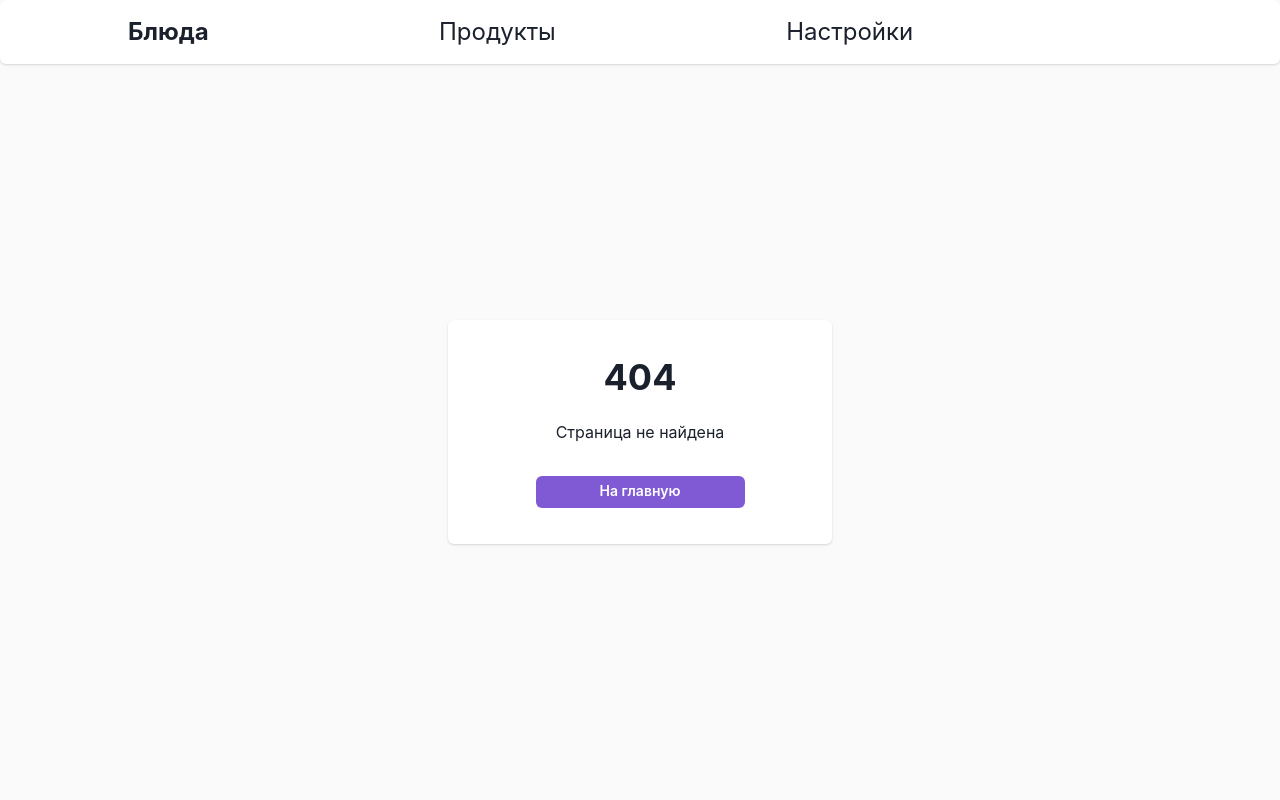
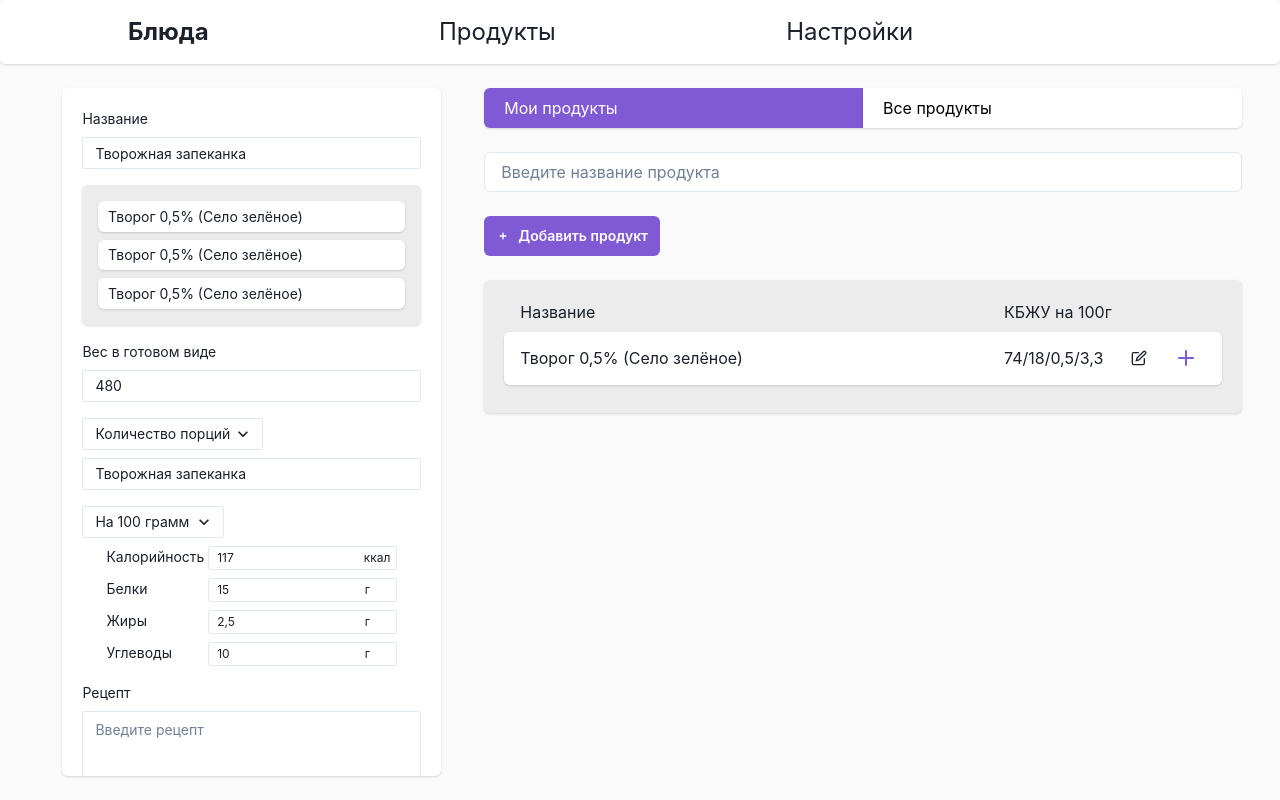
Before and after one commit to kmwk10/dish-analyzer, a React (Create React App) app in the folder frontend/: page /dishes/editor/1 in a window 1280 px wide. Before the commit this address had no page. Built offline with nearby package versions, Linux system fonts and the light colour scheme.

Commit message:
feat(frontend): configure routing for EditorDishPage

```diff
--- a/frontend/src/App.js
+++ b/frontend/src/App.js
@@ -29,7 +29,7 @@ function App() {
         <Route path="/" element={<HomeRedirect />} />
         <Route path="/auth" element={<AuthPage />} />
         <Route path="/dishes" element={<DishesPage />} />
-        <Route path="/dishes/editor" element={<EditorDishPage />} />
+        <Route path="/dishes/editor/:id" element={<EditorDishPage />} />
         <Route path="/products" element={<ProductsPage />} />
         <Route path="/settings" element={<SettingsPage />} />
         <Route path="/*" element={<NotFoundPage />} />
--- a/frontend/src/pages/Dishes/DishItem.jsx
+++ b/frontend/src/pages/Dishes/DishItem.jsx
@@ -1,7 +1,10 @@
 import { Card, Flex, Text, IconButton, Box } from "@chakra-ui/react";
 import { EditIcon } from "@chakra-ui/icons";
+import { useNavigate } from "react-router-dom";
 
 export default function DishItem({ dish, setSelectedDish }) {
+  const navigate = useNavigate();
+
   const formatNumber = (num) =>
   parseFloat(num.toFixed(1)).toLocaleString("ru-RU", { minimumFractionDigits: 0, maximumFractionDigits: 1 });
 
@@ -39,6 +42,10 @@ export default function DishItem({ dish, setSelectedDish }) {
           <IconButton
             icon={<EditIcon />}
             variant="ghost"
+            onClick={(e) => {
+              e.stopPropagation(); // Останавливаем клик, чтобы не сработал Box
+              navigate(`/dishes/editor/${dish.id}`);
+            }}
           />
         </Flex>
       </Card>
--- a/frontend/src/pages/Dishes/DishesPage.jsx
+++ b/frontend/src/pages/Dishes/DishesPage.jsx
@@ -1,12 +1,15 @@
 import { Card, Box, Input, Button, useOutsideClick } from "@chakra-ui/react";
 import { SmallAddIcon } from "@chakra-ui/icons";
 import { useState, useRef } from "react";
+import { useNavigate } from "react-router-dom";
 
 import ToggleCards from "../../components/ToggleCards";
 import DishesList from "./DishesList";
 import DishCard from "./DishCard";
 
 export default function DishesPage() {
+  const navigate = useNavigate();
+
   const [selectedSection, setSelectedSection] = useState("Мои блюда");
   const [selectedDish, setSelectedDish] = useState(null);
 
@@ -21,6 +24,7 @@ export default function DishesPage() {
   const product = {"name": "Творог 0,5% (Село зелёное)", "weight": 300}
 
   const dish = {
+    "id": 1,
     "name": "Творожная запеканка",
     "weight": 480,
     "calories": 117,
@@ -33,6 +37,7 @@ export default function DishesPage() {
   }
 
   const dish2 = {...dish}
+  dish2["id"] = 2
   dish2["name"] = "Сырники"
   dish2["recipe"] = ""
 
@@ -44,7 +49,13 @@ export default function DishesPage() {
     <Box margin="2vh 10vw">
       <ToggleCards option1={"Мои блюда"} option2={"Все блюда"} onChange={setSelectedSection}/>
       <Input size="lg" placeholder="Введите название блюда" background="white" marginBottom="3vh"/>
-      <Button size="md" leftIcon={<SmallAddIcon/>} height="3rem" colorScheme="purple" marginBottom="3vh">
+      <Button
+        size="md"
+        leftIcon={<SmallAddIcon/>}
+        height="3rem"
+        colorScheme="purple"
+        marginBottom="3vh"
+        onClick={() => navigate(`/dishes/editor/new`)}>
         Добавить блюдо
       </Button>
       {currentDishes.length > 0 ? (
--- a/frontend/src/pages/EditorDish/EditorDishCard.jsx
+++ b/frontend/src/pages/EditorDish/EditorDishCard.jsx
@@ -35,7 +35,7 @@ export default function EditorDishCard() {
   );
 
   return (
-    <Card height="100%" >
+    <Card maxHeight="100%" >
       <CardBody overflowY="auto">
         <Text mb="0.5rem" fontSize="sm">Название</Text>
         <Input
@@ -65,7 +65,7 @@ export default function EditorDishCard() {
           mb="1rem"
         />
 
-        <Select size='sm' mb="0.5rem" width="13vw">
+        <Select size='sm' mb="0.5rem" width="fit-content" >
           <option value='servings'>Количество порций</option>
           <option value='serving_weight'>Вес порции</option>
         </Select>
@@ -77,7 +77,7 @@ export default function EditorDishCard() {
           mb="1rem"
         />
 
-        <Select size='sm' mb="0.5rem" width="10vw">
+        <Select size='sm' mb="0.5rem" width="fit-content">
           <option value='per_100g'>На 100 грамм</option>
           <option value='per_serving'>На порцию</option>
           <option value='total'>На всё блюдо</option>
--- a/frontend/src/pages/EditorDish/EditorDishPage.jsx
+++ b/frontend/src/pages/EditorDish/EditorDishPage.jsx
@@ -1,13 +1,17 @@
 import { Card, Box, Input, Button, useOutsideClick, Flex } from "@chakra-ui/react";
 import { SmallAddIcon } from "@chakra-ui/icons";
 import { useState, useRef  } from "react";
+import { useParams } from "react-router-dom";
 
 import EditorDishCard from "./EditorDishCard";
 import EditorProductsList from "./EditorProductsList";
 import ProductEditor from "../Products/ProductEditor";
 import ToggleCards from "../../components/ToggleCards";
 
+
 export default function EditorPage() {
+  const { id } = useParams();
+
   const [selectedSection, setSelectedSection] = useState("Мои продукты");
   const [editingProduct, setEditingProduct] = useState(null);
 
```
